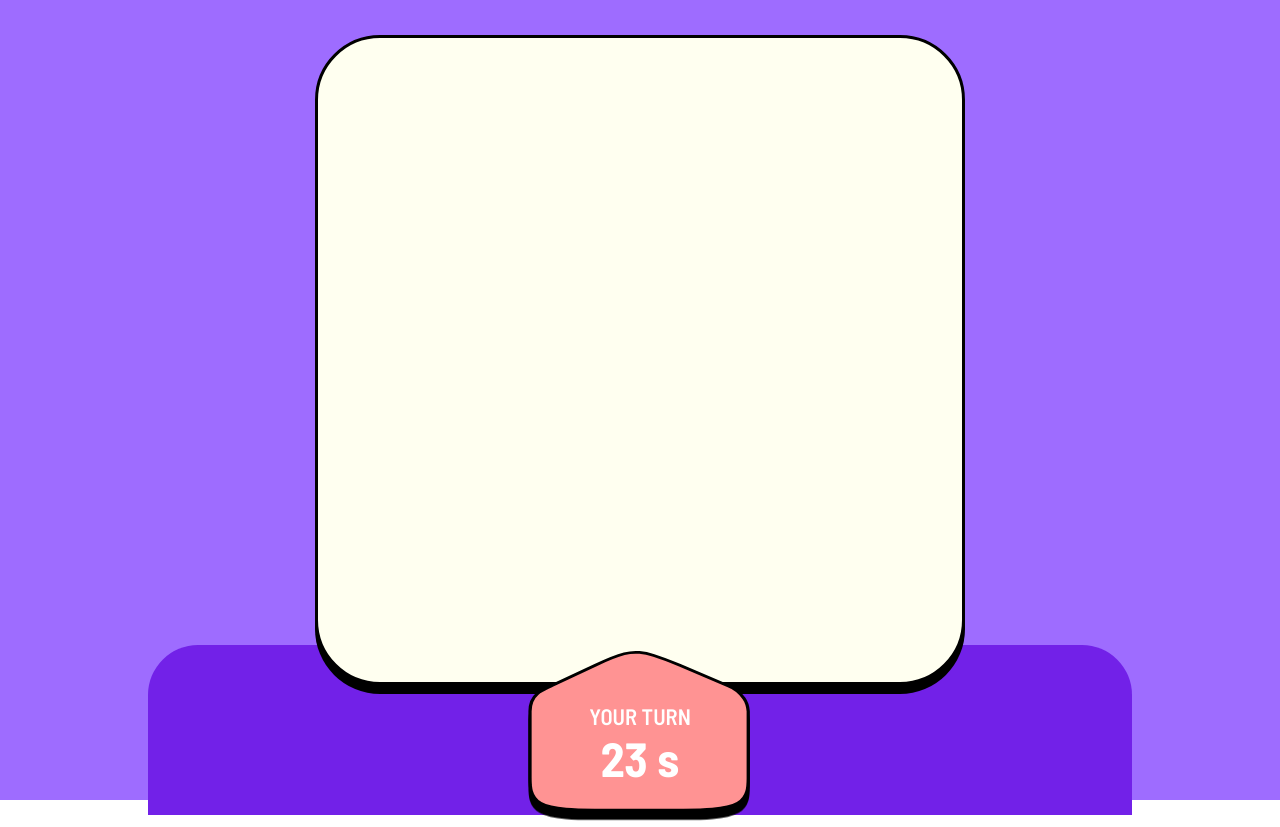
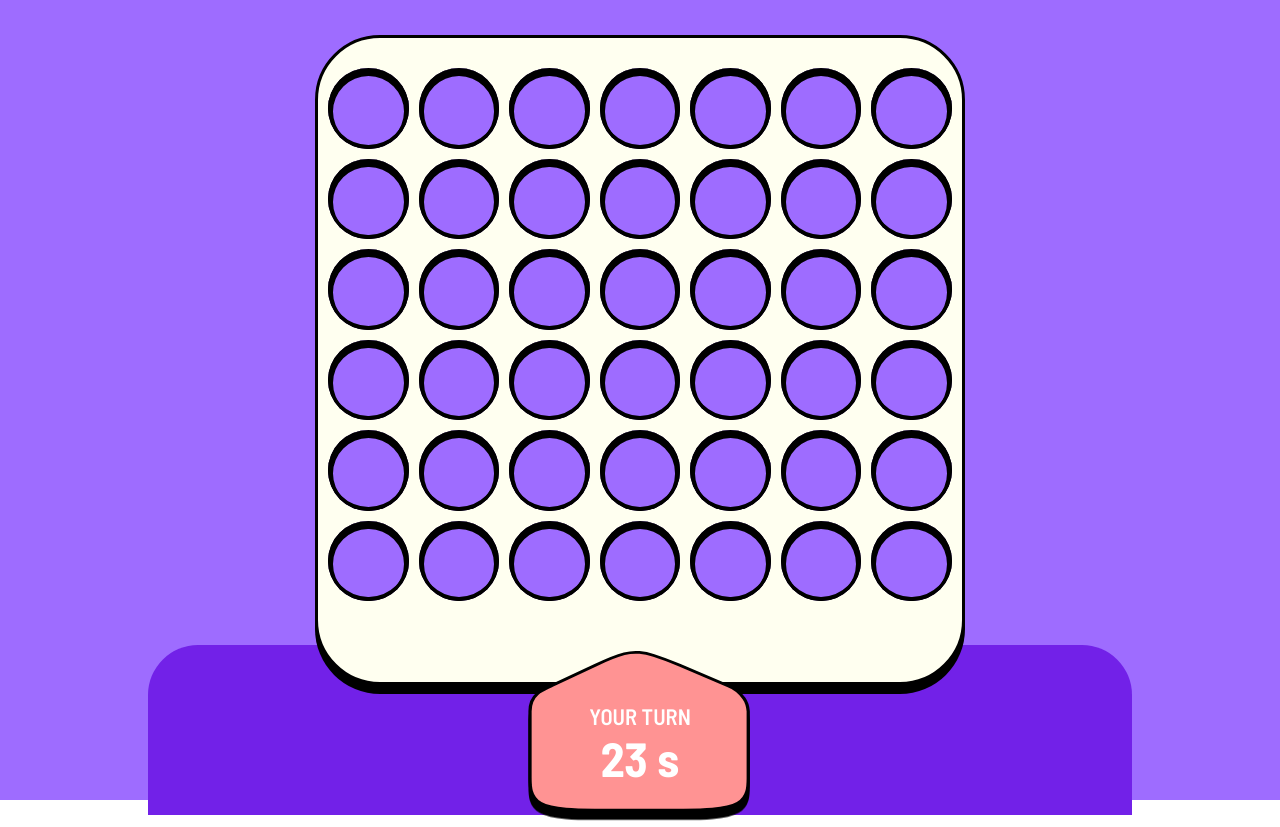
Before and after one commit to ogidog/four-in-row-frontend, a React (Create React App) app: page / in a window 1280 px wide. Built offline with nearby package versions, Linux system fonts and the light colour scheme.

Commit message:
Add chips to board

```diff
--- a/src/app/css/App.css
+++ b/src/app/css/App.css
@@ -2,7 +2,8 @@
 
 :root {
     --white: #fffff0;
-    --red: #fa7a7a
+    --red: #fa7a7a;
+    --table-color: #9e6cff;
 }
 
 body{
--- a/src/app/model/store.ts
+++ b/src/app/model/store.ts
@@ -1,9 +1,9 @@
 import {configureStore} from "@reduxjs/toolkit";
-import ChipSlice from "entities/chip/slices/slice";
+import BoardSlice from "widgets/board/model/slice";
 
 export const store = configureStore({
     reducer: {
-        [ChipSlice.name]: ChipSlice,
+        [BoardSlice.name]: BoardSlice.reducer,
     }
 });
 
--- a/src/app/ui/App.tsx
+++ b/src/app/ui/App.tsx
@@ -18,7 +18,7 @@ const StyledContainer = styled.div`
   }
 
   position: relative;
-  background-color: #9e6cff;
+  background-color: var(--table-color);
 `
 
 function App() {
--- /dev/null
+++ b/src/entities/chip/model/types.ts
@@ -0,0 +1,3 @@
+import {RangeOf} from "share/types";
+
+export type ChipValue = RangeOf<0, 2>
--- a/src/entities/chip/slices/slice.ts
+++ /dev/null
@@ -1,52 +0,0 @@
-import {createSelector, createSlice, PayloadAction} from "@reduxjs/toolkit";
-import {RootState} from "app/model/store";
-import {RangeOf} from "share/types";
-
-type ColumnNumber = RangeOf<0, 6>;
-type ChipValues = RangeOf<0, 2>
-
-export interface IChipSlice {
-    chips: ChipValues[][]
-    column: ColumnNumber
-    value: ChipValues
-}
-
-const initialState: IChipSlice = {
-    chips: Array.from(Array(6), () => Array(7).fill(0)),
-    column: 0,
-    value: 0,
-}
-
-const getAvailableRow = (gameFields: IChipSlice["chips"], column: IChipSlice["column"]) => {
-    const row = gameFields.map(row => row[column]).findIndex(element => element !== 0);
-    if (row === -1 && gameFields[5][column] === 0) {
-        return 5;
-    }
-    if (row === -1 && gameFields[0][column] !== 0) {
-        return -1;
-    }
-    return row - 1;
-}
-
-const ChipSlice = createSlice({
-    name: "chip",
-    initialState: initialState,
-    reducers: {
-        setChip: (state, action: PayloadAction<Omit<IChipSlice, "chips">>) => {
-            let availableRow = getAvailableRow(state.chips, action.payload.column);
-            if (availableRow != -1) {
-                state.chips[availableRow][action.payload.column] = action.payload.value;
-            }
-        }
-    }
-})
-
-export const selectAvailableRowByColumn = (column: ColumnNumber) => createSelector(
-    (state: RootState) => state.game.chips,
-    (gameFields: IChipSlice["chips"]) => {
-        return getAvailableRow(gameFields, column);
-    }
-)
-
-export const {setChip} = ChipSlice.actions;
-export default ChipSlice.reducer;
--- a/src/entities/chip/ui/chip.tsx
+++ b/src/entities/chip/ui/chip.tsx
@@ -2,25 +2,25 @@ import * as React from 'react';
 import styled, {css, keyframes} from "styled-components";
 import {useSelector} from "react-redux";
 import {RootState} from "app/model/store";
-import {IChipSlice} from "../slices/slice";
+import {ChipValue} from "../model/types";
 
 const dropdown = (isAvailable: boolean, playerId: number) => keyframes`
   0% {
-    background-color: blue;
+    background-color: var(--table-color);
   }
   50% {
     background-color: ${playerId == 1 ? 'yellow' : 'orange'};
   }
   100% {
-    background-color: ${isAvailable ? 'blue' : playerId == 1 ? 'yellow' : 'orange'};
+    background-color: ${isAvailable ? 'var(--table-color)' : playerId == 1 ? 'yellow' : 'orange'};
   }
 `
 
-const StyledContainer = styled.div<{ row: number, isAvailable: boolean, chipValue: IChipSlice["value"] }>`
-  background-color: blue;
+const StyledContainer = styled.div<{ row: number, isAvailable: boolean, chipValue: ChipValue }>`
+  background-color: var(--table-color);
   border-radius: 50px;
-  width: 100px;
-  height: 100px;
+  width: 100%;
+  aspect-ratio: 1/1;
   box-shadow: inset 0px 3px 0px 5px, inset 0px -2px 0px 2px;
 
   ${props => css`&:nth-child(${String(props.row + 1)}) {
@@ -32,14 +32,10 @@ const StyledContainer = styled.div<{ row: number, isAvailable: boolean, chipValu
   }`}
 `
 
-type Props = { row: number, column: number };
+type Props = { row: number, isAvailable: boolean, chipValue: ChipValue };
 
 const Chip = (props: Props) => {
-    const {row, column} = props;
-
-    const ChipState = useSelector((state: RootState) => state.game);
-    const isAvailable: boolean = ChipState.chips[row][column] === 0;
-    const chipValue = ChipState.chips[row][column];
+    const {row, chipValue, isAvailable} = props;
 
     return (
         <StyledContainer row={row} isAvailable={isAvailable} chipValue={chipValue}
--- /dev/null
+++ b/src/entities/chips-column/ui/chips-column.tsx
@@ -0,0 +1,26 @@
+// @flow
+import * as React from 'react';
+import {FC, JSX} from "react";
+import styled from "styled-components";
+
+const StyledContainer = styled.div`
+  display: grid;
+  grid-template-rows: repeat(6, fit-content(5px));
+  grid-row-gap: 10px;
+  justify-items: center;
+  align-items: center;
+
+  width: 100%;
+  height: fit-content;
+
+`
+
+const ChipsColumn: FC<{ children: any | string | JSX.Element }> = ({children}) => {
+    return (
+        <StyledContainer>
+            {children}
+        </StyledContainer>
+    );
+};
+
+export default ChipsColumn;
--- a/src/entities/index.ts
+++ b/src/entities/index.ts
@@ -1,4 +1,5 @@
 import Chip from "./chip/ui/chip";
 import TurnTimer from "./turn-timer/ui/turn-timer";
+import ChipsColumn from "./chips-column/ui/chips-column";
 
-export {Chip, TurnTimer}
+export {Chip, TurnTimer, ChipsColumn}
--- /dev/null
+++ b/src/widgets/board/model/slice.ts
@@ -0,0 +1,48 @@
+import {createSelector, createSlice, PayloadAction} from "@reduxjs/toolkit";
+import {RootState} from "app/model/store";
+import {RangeOf} from "share/types";
+import {ChipValue} from "entities/chip/model/types";
+
+type ColumnNumber = RangeOf<0, 6>;
+
+export interface IChipSlice {
+    chips: ChipValue[][]
+}
+
+const initialState: IChipSlice = {
+    chips: Array.from(Array(6), () => Array(7).fill(0)),
+}
+
+const getAvailableRow = (chips: IChipSlice["chips"], column: ColumnNumber) => {
+    const row = chips.map(row => row[column]).findIndex(element => element !== 0);
+    if (row === -1 && chips[5][column] === 0) {
+        return 5;
+    }
+    if (row === -1 && chips[0][column] !== 0) {
+        return -1;
+    }
+    return row - 1;
+}
+
+const BoardSlice = createSlice({
+    name: "board",
+    initialState: initialState,
+    reducers: {
+        setChip: (state, action: PayloadAction<{ column: ColumnNumber, value: ChipValue }>) => {
+            let availableRow = getAvailableRow(state.chips, action.payload.column);
+            if (availableRow != -1) {
+                state.chips[availableRow][action.payload.column] = action.payload.value;
+            }
+        }
+    }
+})
+
+// export const selectAvailableRowByColumn = (column: ColumnNumber) => createSelector(
+//     (state: RootState) => state.board.chips,
+//     (chips: IChipSlice["chips"]) => {
+//         return getAvailableRow(chips, column);
+//     }
+// );
+
+export const {setChip} = BoardSlice.actions;
+export default BoardSlice;
--- a/src/widgets/board/ui/board.tsx
+++ b/src/widgets/board/ui/board.tsx
@@ -1,11 +1,14 @@
 // @flow
 import * as React from 'react';
 import styled from "styled-components";
-import {FC} from "react";
+import {FC, JSX, useId} from "react";
+import {Chip, ChipsColumn} from "entities/index";
+import {useSelector} from "react-redux";
+import {RootState} from "app/model/store";
 
 const StyledContainer = styled.div`
   display: grid;
-  grid-column-gap: 5px;
+  grid-column-gap: 10px;
   grid-template-columns: repeat(7, 1fr);
   grid-template-rows: 100%;
 
@@ -24,20 +27,9 @@ const StyledContainer = styled.div`
 
   box-shadow: 0px 9px 0 #000000;
   box-sizing: border-box;
-
-  padding: 10px 10px 40px 10px;
+  padding: 30px 10px 40px 10px;
 
   z-index: 10;
-`
-
-const ChipsColumn = styled.div`
-  display: grid;
-  grid-template-rows: repeat(7, fit-content(5px));
-
-  width: 100px;
-  height: fit-content;
-
-  background-color: #7221e8;
 `
 
 export const Board: FC<{ children: React.ReactElement }> = ({children}) => {
@@ -47,15 +39,32 @@ export const Board: FC<{ children: React.ReactElement }> = ({children}) => {
     //     dispatch(setGameField({column: 0, playerId: 2}))
     // }
 
+    const chips = useSelector((state: RootState) => state.board.chips);
+
+    const drawBoard = () => {
+        const boardChips = new Array<any | string | JSX.Element>([])
+        for (let j = 0; j < chips[0].length; j++) {
+            const chipsColumn = new Array<any | string | JSX.Element>([])
+            for (let i = 0; i < chips.length; i++) {
+                chipsColumn.push(
+                    <Chip key={`${j}${i}`} row={i} isAvailable={chips[i][j] === 0} chipValue={chips[i][j]} />
+                )
+            }
+            boardChips.push(
+                <ChipsColumn>
+                    {chipsColumn}
+                </ChipsColumn>
+            )
+        }
+        return boardChips;
+    }
+
     return (
         <StyledContainer>
-            {children}
-            {/*<GameFieldsColumn onClick={clickHandle}>*/}
-            {/*    {Array.from(Array(6).keys()).map(index => {*/}
-            {/*         return <Chip row={index} column={0}/>*/}
-            {/*     })}*/}
-            {/* </GameFieldsColumn>*/}
-
+            <>
+                {children}
+                {drawBoard()}
+            </>
         </StyledContainer>
     );
 };
```
